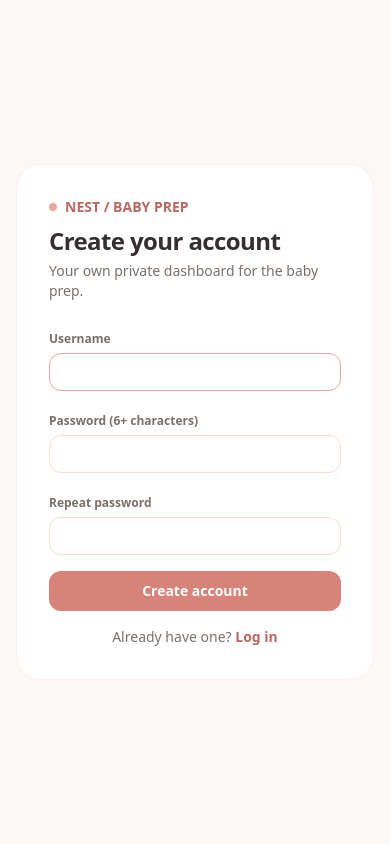
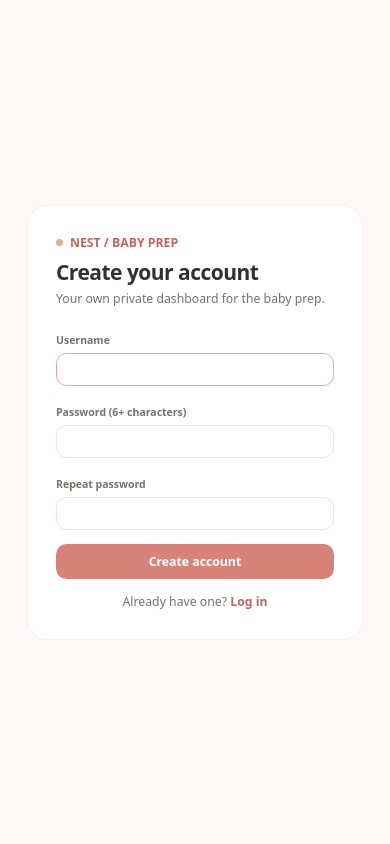
Before and after one commit to Sudonuma/baby-prep-dashboard, a FastAPI app: page /register in a window 390 px wide. Run offline with FastAPI, Linux system fonts and the light colour scheme; some libraries are stand-ins or nearby versions.

Commit message:
Phone view: 14px root font below 768px so content fits the screen

```diff
--- a/static/themes.css
+++ b/static/themes.css
@@ -2,6 +2,13 @@
    The shades follow the same lightness/saturation curve, so any palette can
    drop in everywhere the blush scale is used. Add a new theme by adding a
    [data-theme="..."] block. */
+
+/* Phone view: slightly smaller root font so content fits the screen.
+   All rem-based sizes and spacing scale down together. */
+@media (max-width: 767px) {
+  html { font-size: 14px; }
+}
+
 :root,
 [data-theme="peach"] {
   --b50: 255 248 247; --b100: 252 239 237; --b200: 248 221 216; --b300: 242 196 189;
```
